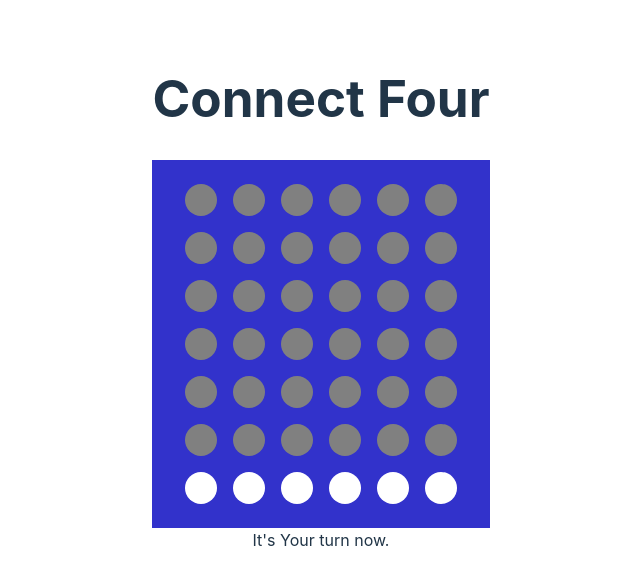
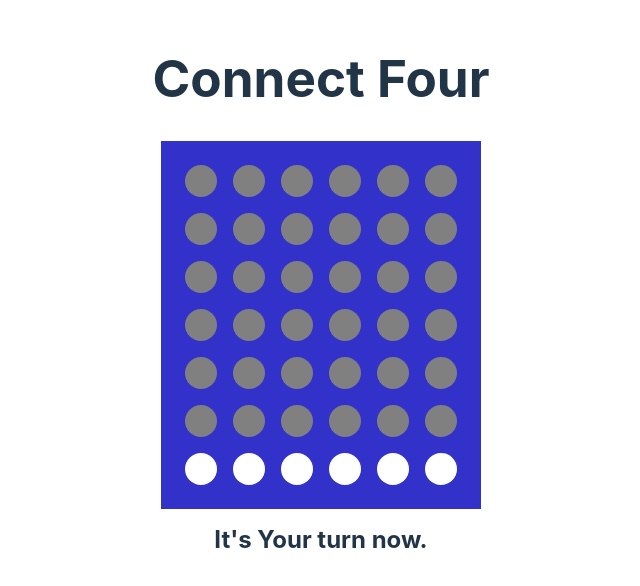
Before and after one commit to omarbassam88/connect-four, a Vue app: page / in a window 1280 px wide. Shown: the part 106-692 px from the top of the page, without its empty margins (319-959 px from the left). Built offline with nearby package versions, Linux system fonts and the light colour scheme.

Commit message:
Fix: Added step for minimax algorithm

```diff
--- a/src/App.vue
+++ b/src/App.vue
@@ -24,6 +24,7 @@ function onCellClicked(i: number, j: number) {
 
 <template>
 	<h1>Connect Four</h1>
+	<div class="container">
 		<div class="board">
 			<div class="row" v-for="(row, rowIndex) of board">
 				<div class="cell" :style="{
@@ -36,19 +37,24 @@ function onCellClicked(i: number, j: number) {
 				}" v-for="(cell, cellIndex) of row" @click="onCellClicked(rowIndex, cellIndex)"></div>
 			</div>
 		</div>
-	<div v-if="winner">
+	</div>
+	<h2 v-if="winner">
 		{{ winnerMsg }}
-	</div>
-	<div v-else>
+	</h2>
+	<h2 v-else>
 		{{ "It's " + (turn ? "Your" : "AI") + " turn now." }}
-	</div>
+	</h2>
 </template>
 
 <style scoped>
+.container {
+	display: flex;
+	justify-content: center;
+}
+
 .board {
 	background-color: #3232cb;
-	padding-top: 1rem;
-	padding-bottom: 1rem;
+	padding: 1rem;
 
 }
 
--- a/src/composables/game.ts
+++ b/src/composables/game.ts
@@ -163,7 +163,7 @@ function minimax(depth: number, maximize: boolean): number {
 	if (win == "player") return -200;
 	if (win == "ai") return 200;
 
-	if (depth < 1) return score(Color.AI) - score(Color.Player);
+	if (depth < 0) return score(Color.AI) - score(Color.Player);
 	if (maximize) {
 		let maxVal: number = -Infinity;
 		for (let col = 0; col < numCols; col++) {
@@ -220,7 +220,7 @@ function playBot() {
 					j = col;
 				}
 
-				console.log(maxVal)
+				console.log("Max: ", maxVal)
 			}
 		}
 	}
```
Lines whose indentation alone changed are shown as unchanged.
